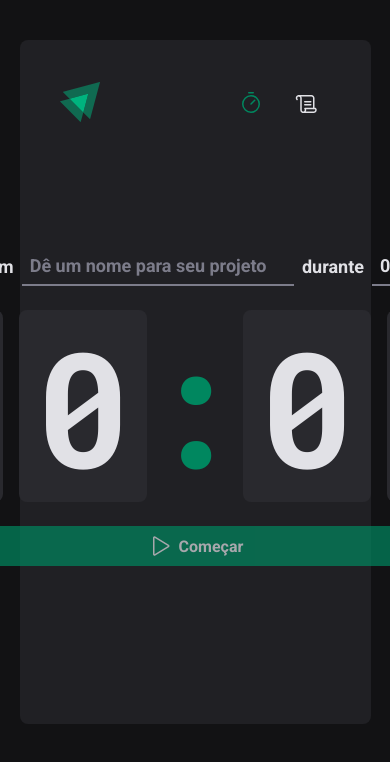
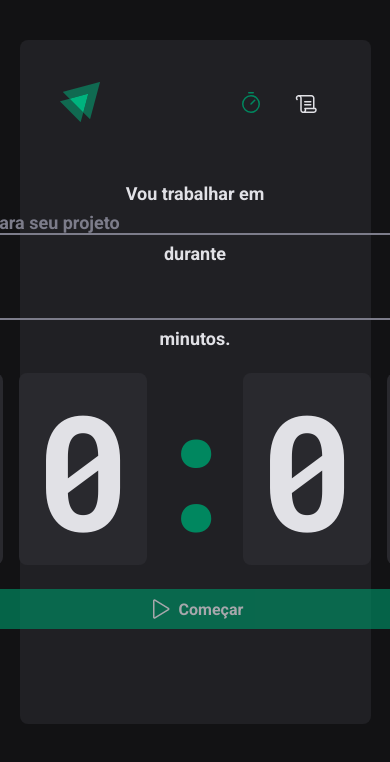
Before and after one commit to ElvisFelix-dev/ignite-timer, a React (Vite) app: page / in a window 390 px wide. Shown: the top 762 px of the page. Built offline with nearby package versions, Linux system fonts and the light colour scheme.

Commit message:
Responsivo v5

```diff
--- a/src/pages/Home/components/NewCycleForm/styles.ts
+++ b/src/pages/Home/components/NewCycleForm/styles.ts
@@ -1,3 +1,4 @@
+
 import styled from 'styled-components'
 
 export const FormContainer = styled.div`
@@ -10,6 +11,10 @@ export const FormContainer = styled.div`
   font-size: 1.125rem;
   font-weight: bold;
   flex-wrap: wrap;
+
+  @media (max-width: 720px) {
+    flex-direction: column;
+  }
 `
 
 const BaseInput = styled.input`
@@ -28,6 +33,10 @@ const BaseInput = styled.input`
   &::placeholder {
     color: ${(props) => props.theme['gray-500']};
   }
+
+  @media (max-width: 720px) {
+    width: 100%;
+  }
 `
 
 export const TaskInput = styled(BaseInput)`
@@ -39,4 +48,9 @@ export const TaskInput = styled(BaseInput)`
 
 export const MinutesAmountInput = styled(BaseInput)`
   width: 4rem;
+
+  @media (max-width: 720px) {
+    width: 100%;
+    margin-top: 0.5rem;
+  }
 `
```
